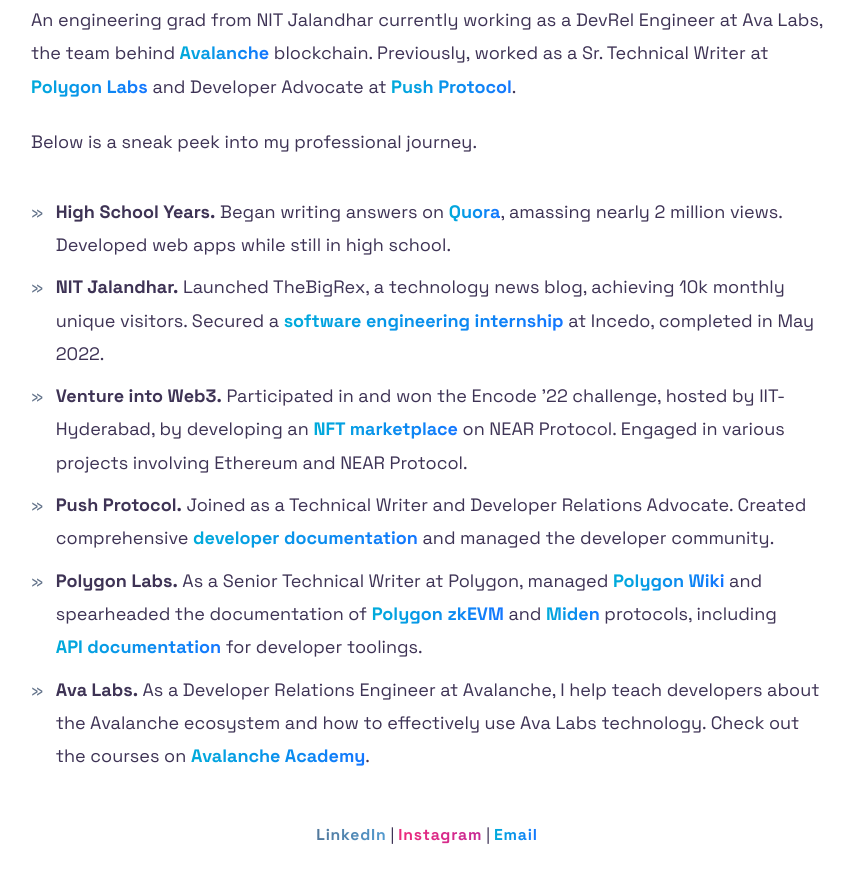
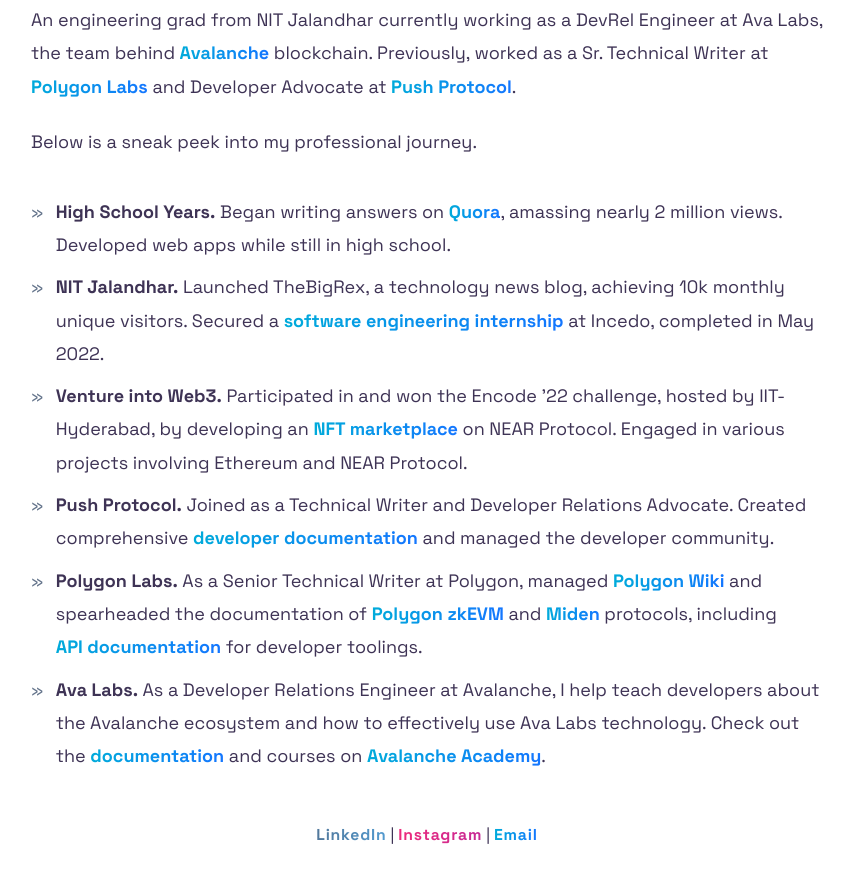
Before and after one commit to ashucoder9/ashngmi, an Astro site: page / in a window 1280 px wide. Shown: the part 249-1120 px from the top of the page, without its empty margins (213-1063 px from the left). Built offline with nearby package versions, Linux system fonts and the light colour scheme; Astro itself is replaced by a stand-in of ours.

Commit message:
add docs link in about section

```diff
--- a/src/components/About.astro
+++ b/src/components/About.astro
@@ -34,7 +34,7 @@
     <li>
       <strong>Ava Labs.</strong>
       As a Developer Relations Engineer at Avalanche, I help teach developers about the Avalanche
-      ecosystem and how to effectively use Ava Labs technology. Check out the courses on
+      ecosystem and how to effectively use Ava Labs technology. Check out the <a href="https://docs.avax.network" class="index-link" target="_blank">documentation</a> and courses on
       <a href="https://academy.avax.network/?utm_source=ashngmi&utm_medium=website&utm_content=intro" class="index-link" target="_blank">Avalanche Academy</a>.
     </li>
   </ul>
```
